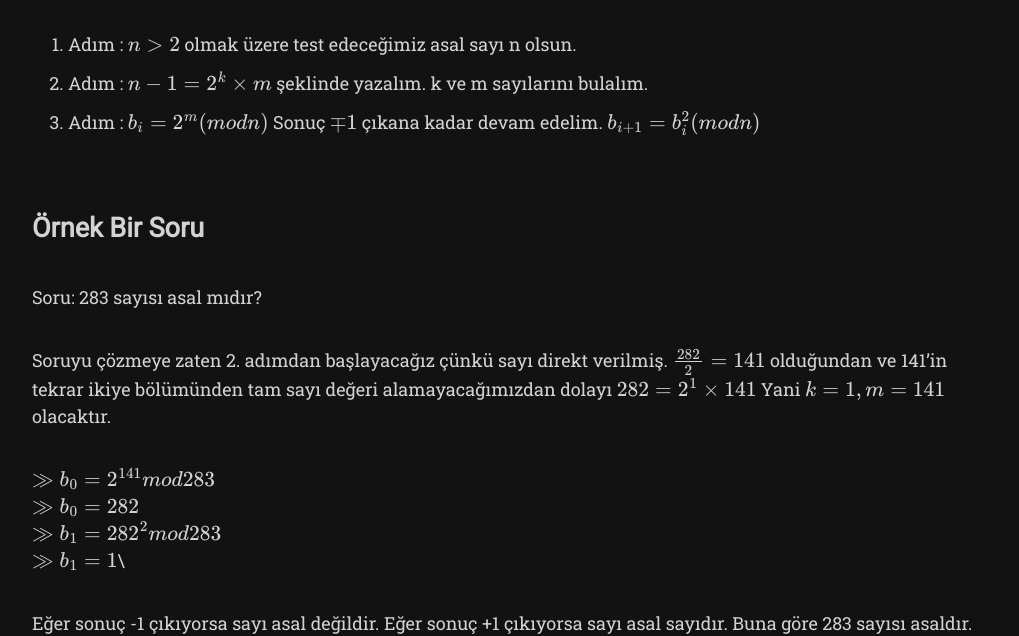
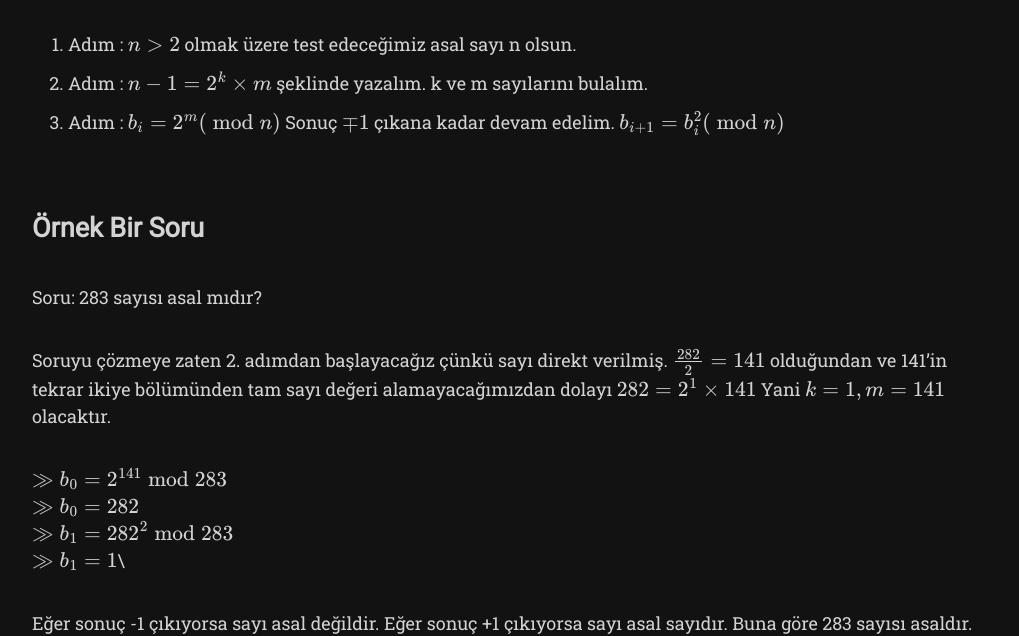
Before and after one commit to vx-zone/vx-zone.github.io, a Jekyll site: the page built from _posts/2022-08-24-primalitytest.md, in a window 1280 px wide. Shown: the part 2414-3050 px from the top of the page, without its empty margins (130-1149 px from the left). Built offline with Jekyll 4.4.1, drawn with Linux system fonts in a browser that asks for light colours; nearby versions of some CDN libraries; some web fonts are replaced; formulas are drawn with MathJax 3.

Commit message:
Update 2022-08-24-primalitytest.md

```diff
--- a/_posts/2022-08-24-primalitytest.md
+++ b/_posts/2022-08-24-primalitytest.md
@@ -61,8 +61,8 @@ $$7^{4} mod 5 $$ ilgili işlemi yaptığımız zaman sonuç 1 olarak geldiğinde
 
 1. Adım : $$n > 2$$ olmak üzere test edeceğimiz asal sayı n olsun.
 2. Adım : $$n - 1 = 2^k \times m$$ şeklinde yazalım. k ve m sayılarını bulalım.
-3. Adım : $$b_i = 2^m (mod n)$$ Sonuç $$\mp 1$$ çıkana kadar devam edelim.
-$$b_{i+1} = b_i^{2} (mod n)$$
+3. Adım : $$b_i = 2^m (\bmod n)$$ Sonuç $$\mp 1$$ çıkana kadar devam edelim.
+$$b_{i+1} = b_i^{2} (\bmod n)$$
 
 ## Örnek Bir Soru
 Soru: 283 sayısı asal mıdır?
@@ -71,9 +71,9 @@ Soruyu çözmeye zaten 2. adımdan başlayacağız çünkü sayı direkt verilmi
 $$\frac{282}{2} = 141$$ olduğundan ve 141'in tekrar ikiye bölümünden tam sayı değeri alamayacağımızdan dolayı $$282 = 2^1 \times 141$$
 Yani $$k = 1, m = 141$$ olacaktır.
 
-$$\gg b_0 = 2^{141} mod 283$$\
+$$\gg b_0 = 2^{141} \bmod 283$$\
 $$\gg b_0 = 282$$\
-$$\gg b_1 = 282^2 mod 283$$\
+$$\gg b_1 = 282^2 \bmod 283$$\
 $$\gg b_1 = 1$$\
 
 Eğer sonuç -1 çıkıyorsa sayı asal değildir.
```
